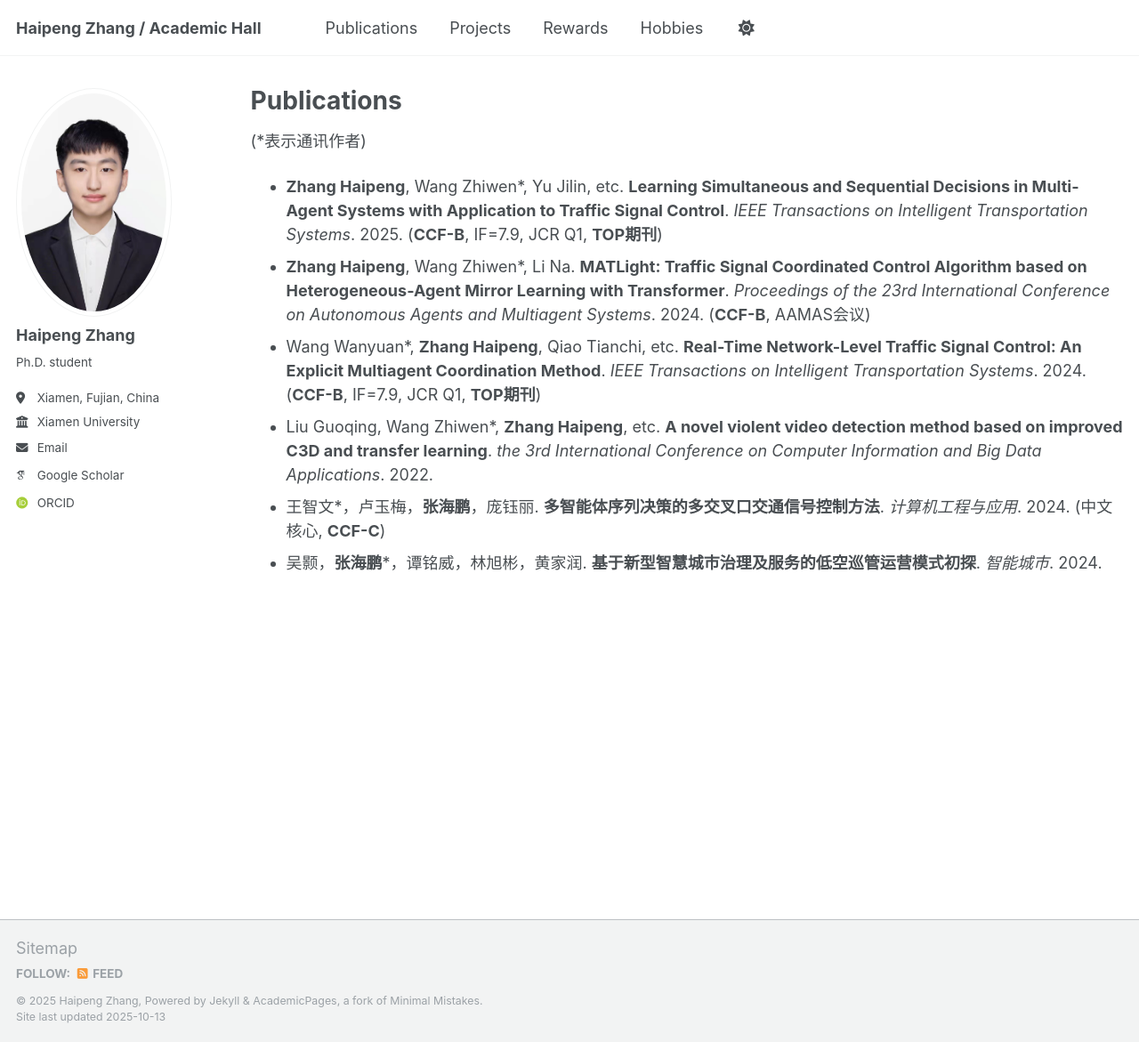
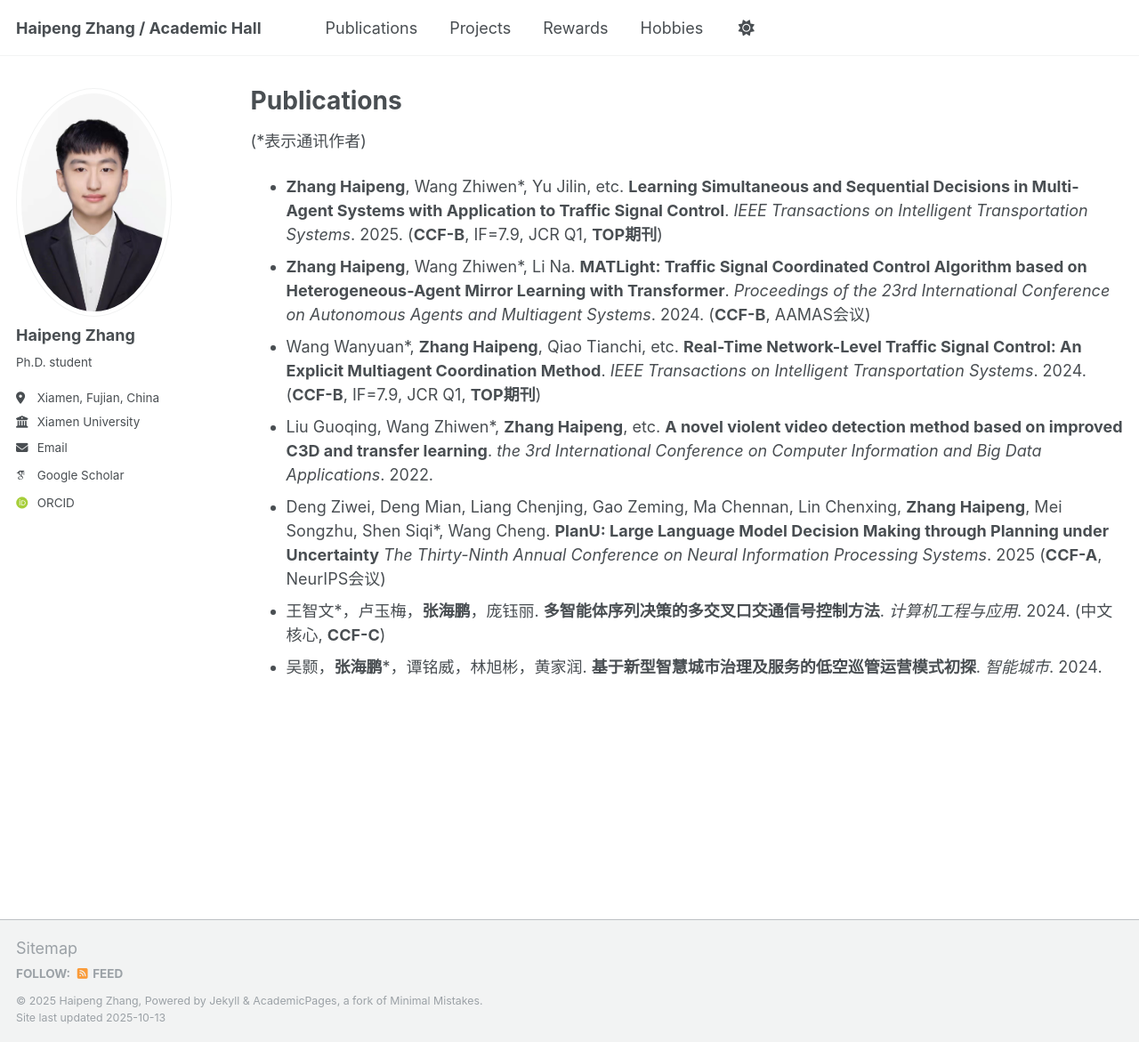
Before and after one commit to Harry-first/haipengzhang, a Jekyll site: the page built from _pages/publications.md, in a window 1280 px wide and 1171 px high. Shown: the whole window at 89% size. Built offline with Jekyll 4.4.1, drawn with Linux system fonts in a browser that asks for light colours; some web fonts are replaced.

Commit message:
Update publications.md

```diff
--- a/_pages/publications.md
+++ b/_pages/publications.md
@@ -9,5 +9,6 @@ permalink: /publications/
 - **Zhang Haipeng**, Wang Zhiwen\*, Li Na. **MATLight: Traffic Signal Coordinated Control Algorithm based on Heterogeneous-Agent Mirror Learning with Transformer**. _Proceedings of the 23rd International Conference on Autonomous Agents and Multiagent Systems_. 2024. (**CCF-B**, AAMAS会议)
 - Wang Wanyuan\*, **Zhang Haipeng**, Qiao Tianchi, etc. **Real-Time Network-Level Traffic Signal Control: An Explicit Multiagent Coordination Method**. _IEEE Transactions on Intelligent Transportation Systems_. 2024. (**CCF-B**, IF=7.9, JCR Q1, **TOP期刊**)
 - Liu Guoqing, Wang Zhiwen\*, **Zhang Haipeng**, etc. **A novel violent video detection method based on improved C3D and transfer learning**. _the 3rd International Conference on Computer Information and Big Data Applications_. 2022.
+- Deng Ziwei, Deng Mian, Liang Chenjing, Gao Zeming, Ma Chennan, Lin Chenxing, **Zhang Haipeng**, Mei Songzhu, Shen Siqi\*, Wang  Cheng. **PlanU: Large Language Model Decision Making through Planning under Uncertainty** _The Thirty-Ninth Annual Conference on Neural Information Processing Systems_. 2025 (**CCF-A**, NeurIPS会议)
 - 王智文\*，卢玉梅，**张海鹏**，庞钰丽. **多智能体序列决策的多交叉口交通信号控制方法**. _计算机工程与应用_. 2024. (中文核心, **CCF-C**)
 - 吴颢，**张海鹏**\*，谭铭威，林旭彬，黄家润. **基于新型智慧城市治理及服务的低空巡管运营模式初探**. _智能城市_. 2024.
```
